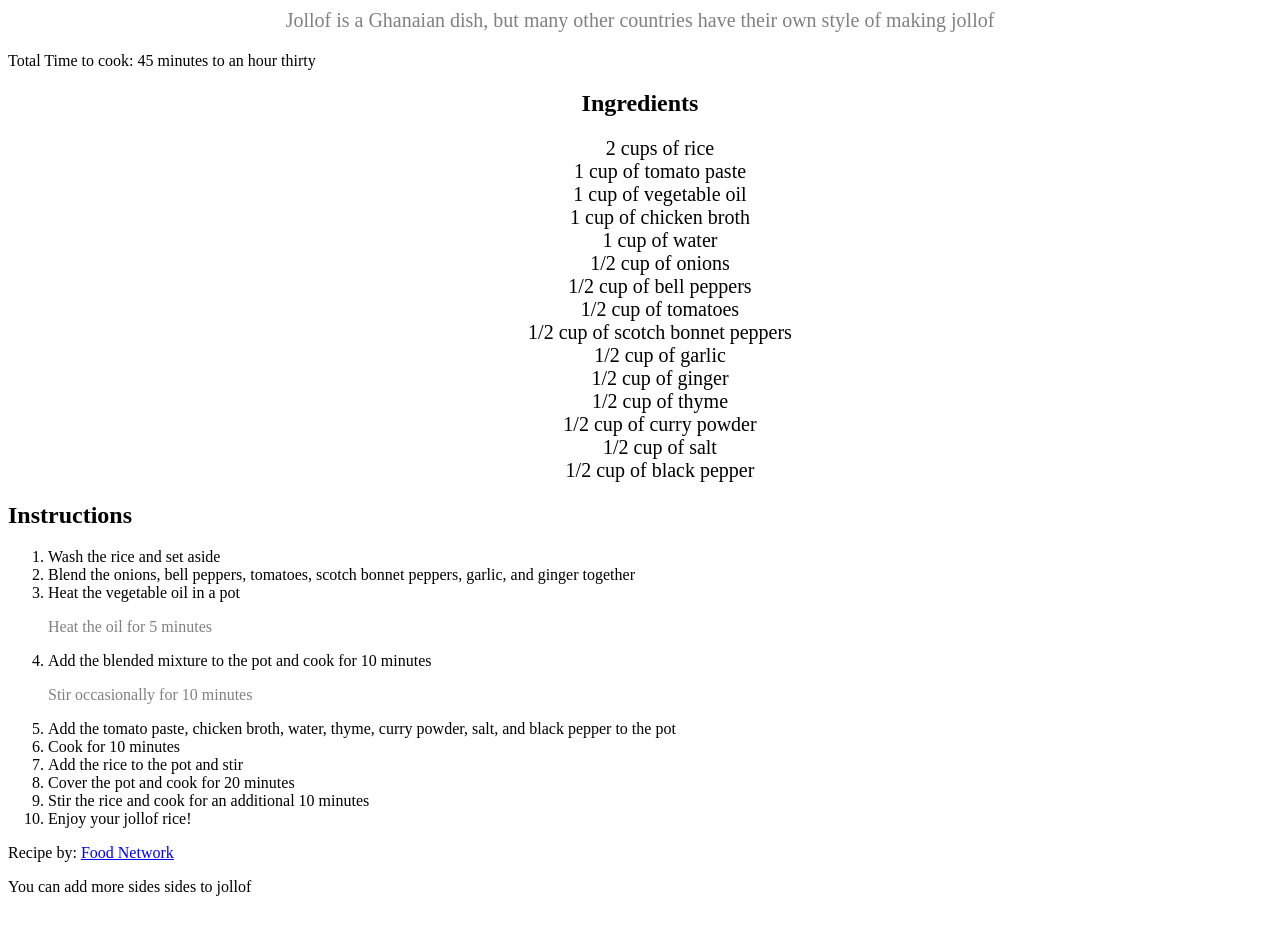
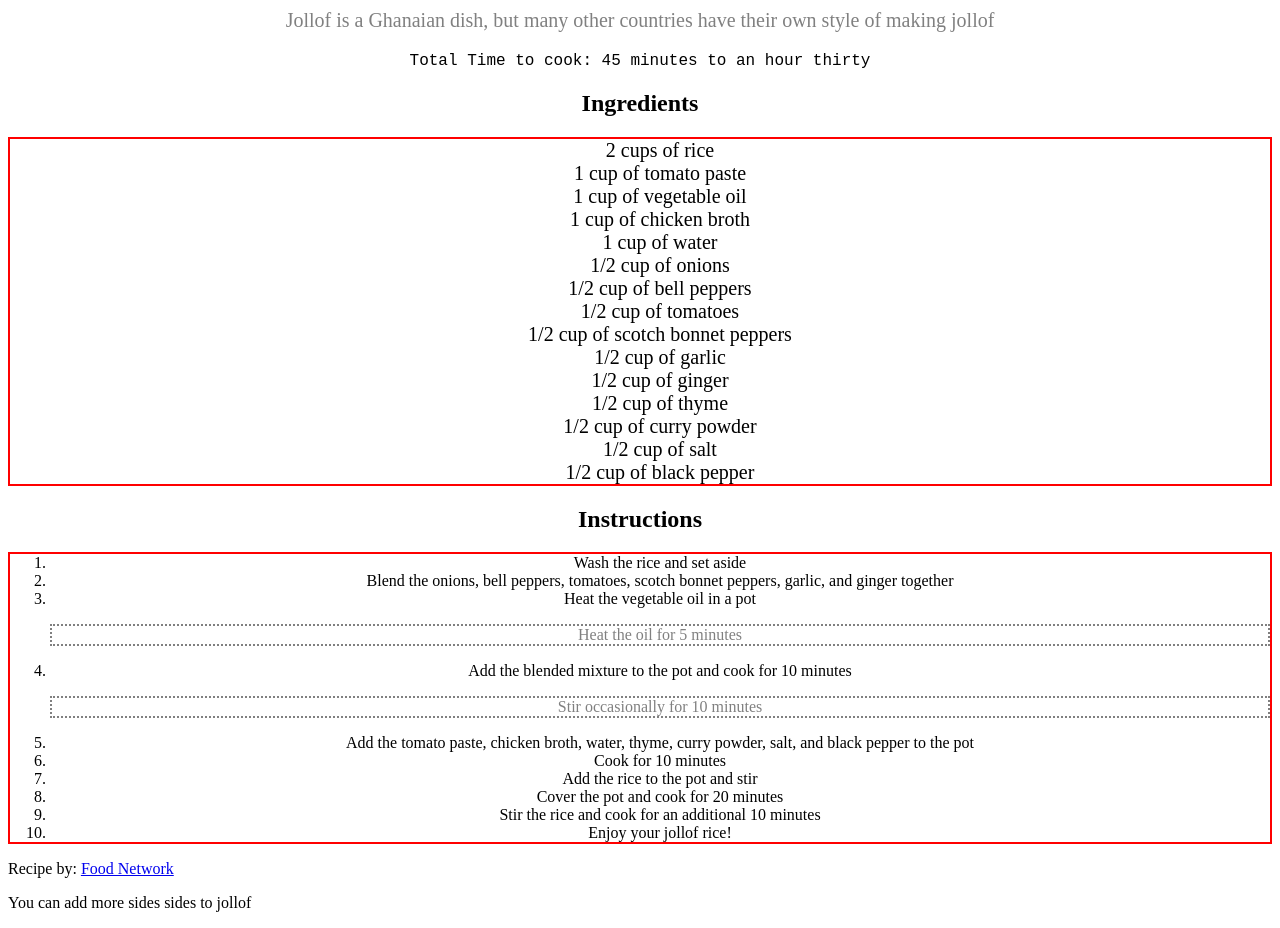
Before and after one commit to gkora1/Jollof-Site, a plain HTML site: page Jollof Recipe Site/index.html in a window 1280 px wide. Shown: the part 500-1428 px from the top of the page. Drawn offline with Linux system fonts and the light colour scheme.

Commit message:
Change layout

```diff
--- a/Jollof Recipe Site/index.html
+++ b/Jollof Recipe Site/index.html
@@ -33,8 +33,8 @@
             <li>1/2 cup of black pepper</li>
         </ul>
 
-    <h2>Instructions</h2>
-    <ol class="instructions">
+    <h2 class="instructions">Instructions</h2>
+    <ol class="instructions-desc">
         <li>Wash the rice and set aside</li>
         <li>Blend the onions, bell peppers, tomatoes, scotch bonnet peppers, garlic, and ginger together</li>
         <li>
--- a/Jollof Recipe Site/style.css
+++ b/Jollof Recipe Site/style.css
@@ -12,10 +12,17 @@ img {
     margin-right: auto;
 }
 
+#cook-time {
+    text-align: center;
+    font-size: medium;
+    font-family: 'Courier New', Courier, monospace;
+}
+
 .Time {
     font-family: 'Times New Roman', Times, serif;
     font-size: medium;
     color: gray;
+    border: 2px dotted gray;
 }
 
 .Ingredients-style {
@@ -24,6 +31,17 @@ img {
 
 .Ingredients {
     text-align: center;
+    border: 2px solid red;
     font-size: 20px;
     list-style: none;
 }
+
+.instructions {
+    text-align: center;
+}
+
+.instructions-desc {
+    text-align: center;
+    text-decoration: none;
+    border: 2px solid red;
+}
```
